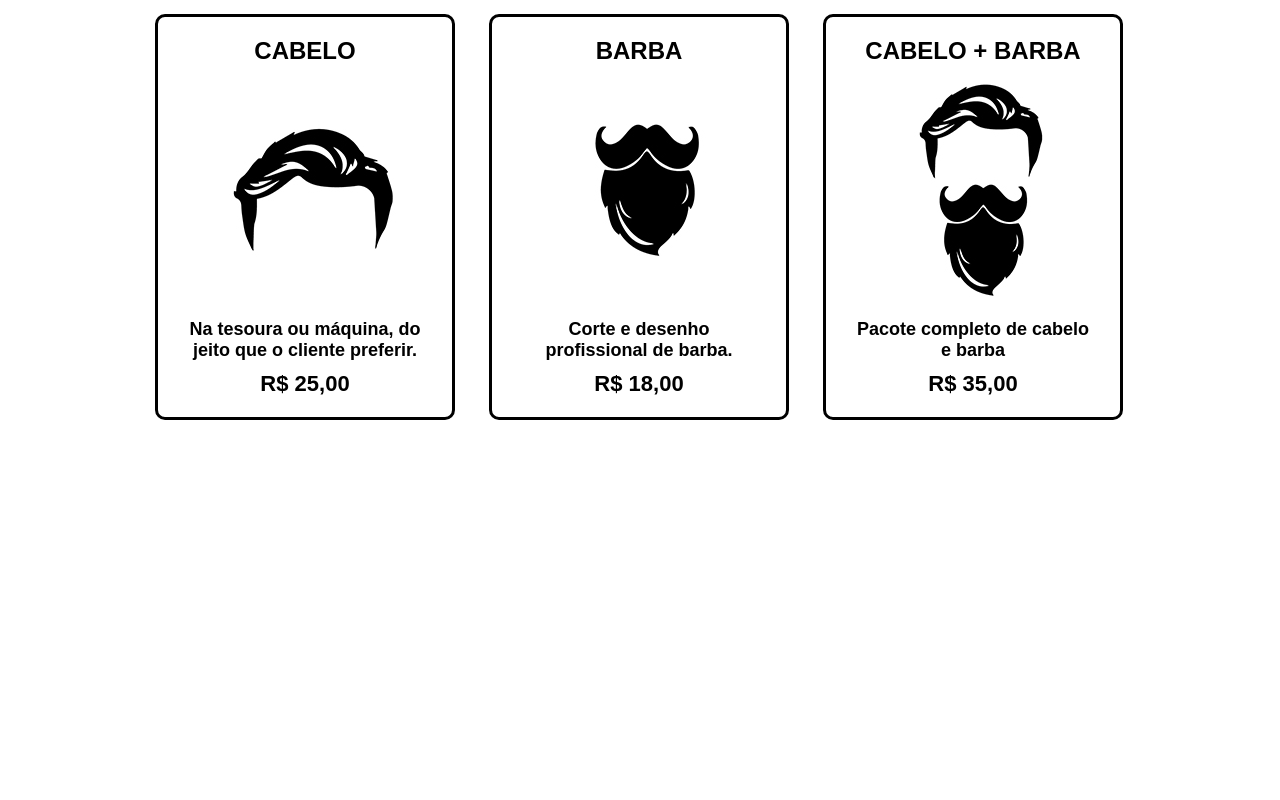
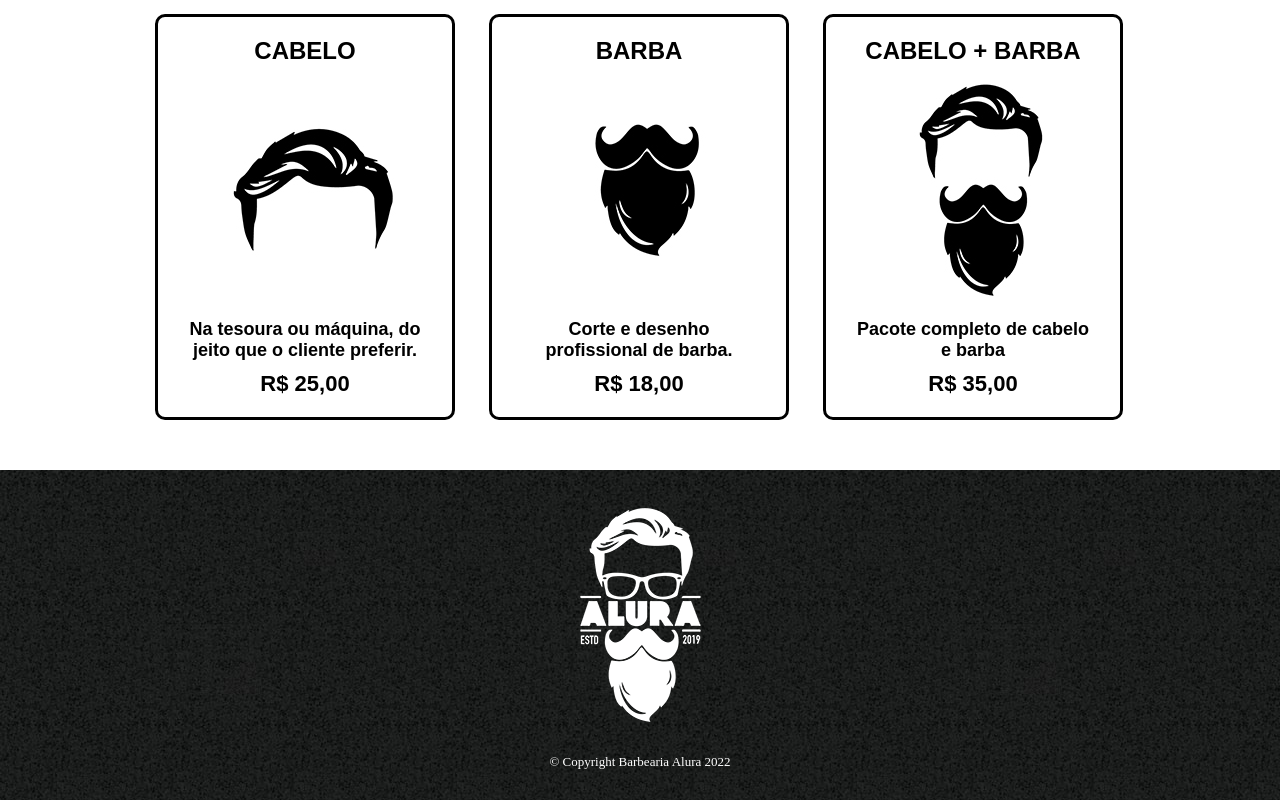
Before and after one commit to GuilhermeRodrigues20/Barbearia-Alura, a plain HTML site: page produtos.html in a window 1280 px wide. Shown: the part 334-1134 px from the top of the page. Before the commit the page ends 804 px from the top, so only its background shows below. Drawn offline with Linux system fonts and the light colour scheme.

Commit message:
finalizando a página de produtos

```diff
--- a/produtos.css
+++ b/produtos.css
@@ -101,3 +101,15 @@ nav li a:hover{
     font-weight: bold;
     margin-top: 10px;
 }
+
+footer{
+    text-align: center;
+    padding: 20px 0px;
+    background-image: url(./img/bg.jpg);
+}
+
+footer p{
+    color: white;
+    font-size: 13px;
+    margin: 10px 0px;
+}
--- a/produtos.html
+++ b/produtos.html
@@ -44,7 +44,11 @@
                     <p class="produto-preco">R$ 35,00</p>
                 </li>
             </ul>
+        </main>
 
-        </main>
+        <footer>
+            <img src="./img/logo-branco.png" alt="Fundo rodapé">
+            <p> &copy; Copyright Barbearia Alura 2022</p>
+        </footer>
     </body>
 </html>
```
